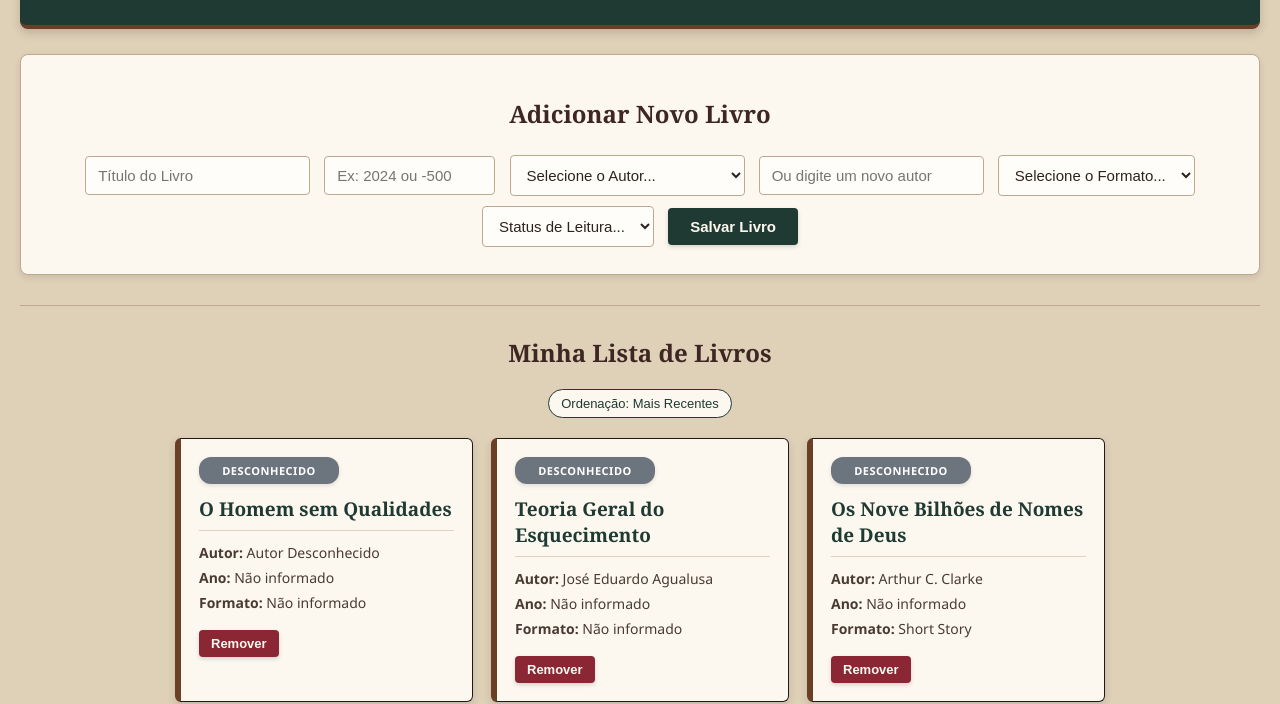
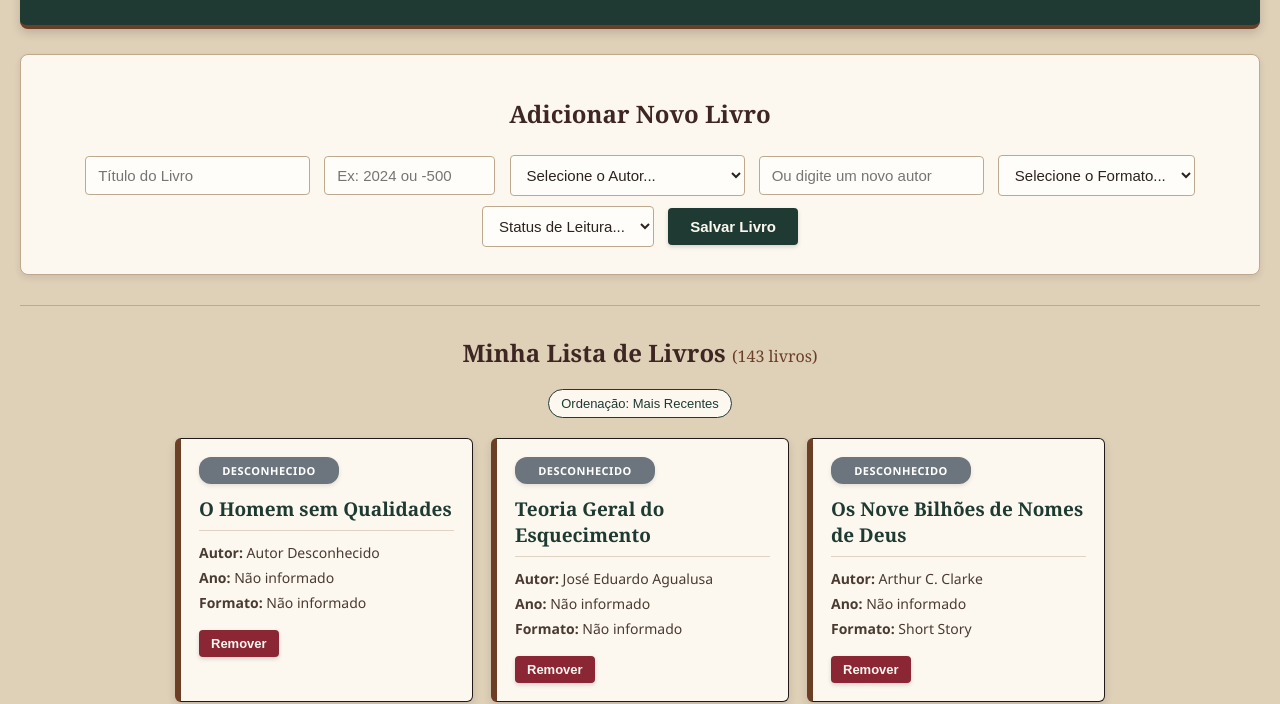
Before and after one commit to gco-dev/reading-tracker, a plain HTML site: page index.html in a window 1280 px wide. Shown: the part 117-821 px from the top of the page. Drawn offline with Linux system fonts and the light colour scheme.

Commit message:
Commit 11: Finalização do Delivery 1 com contador de acervo.

```diff
--- a/index.html
+++ b/index.html
@@ -46,7 +46,7 @@
 
         <hr>
 
-        <h2>Minha Lista de Livros</h2>
+        <h2>Minha Lista de Livros <span id="contador-livros" style="font-size: 16px; color: var(--cor-madeira); font-weight: normal;">(0 livros)</span></h2>
 
         <!-- NOVA SEÇÃO: Controles da Lista -->
         <div class="controles-lista">
--- a/script.js
+++ b/script.js
@@ -79,6 +79,8 @@ function mostrarLivrosNaTela() {
 
     // Aplica a regra de ordenação selecionada
     let livrosParaMostrar = [...dados.books];
+    // Atualiza o contador na tela
+    document.getElementById("contador-livros").innerText = `(${livrosParaMostrar.length} livros)`;
     if (ordenacaoAtual === 'titulo') {
         livrosParaMostrar.sort((a, b) => a.title.localeCompare(b.title));
     } else if (ordenacaoAtual === 'recente') {
```
